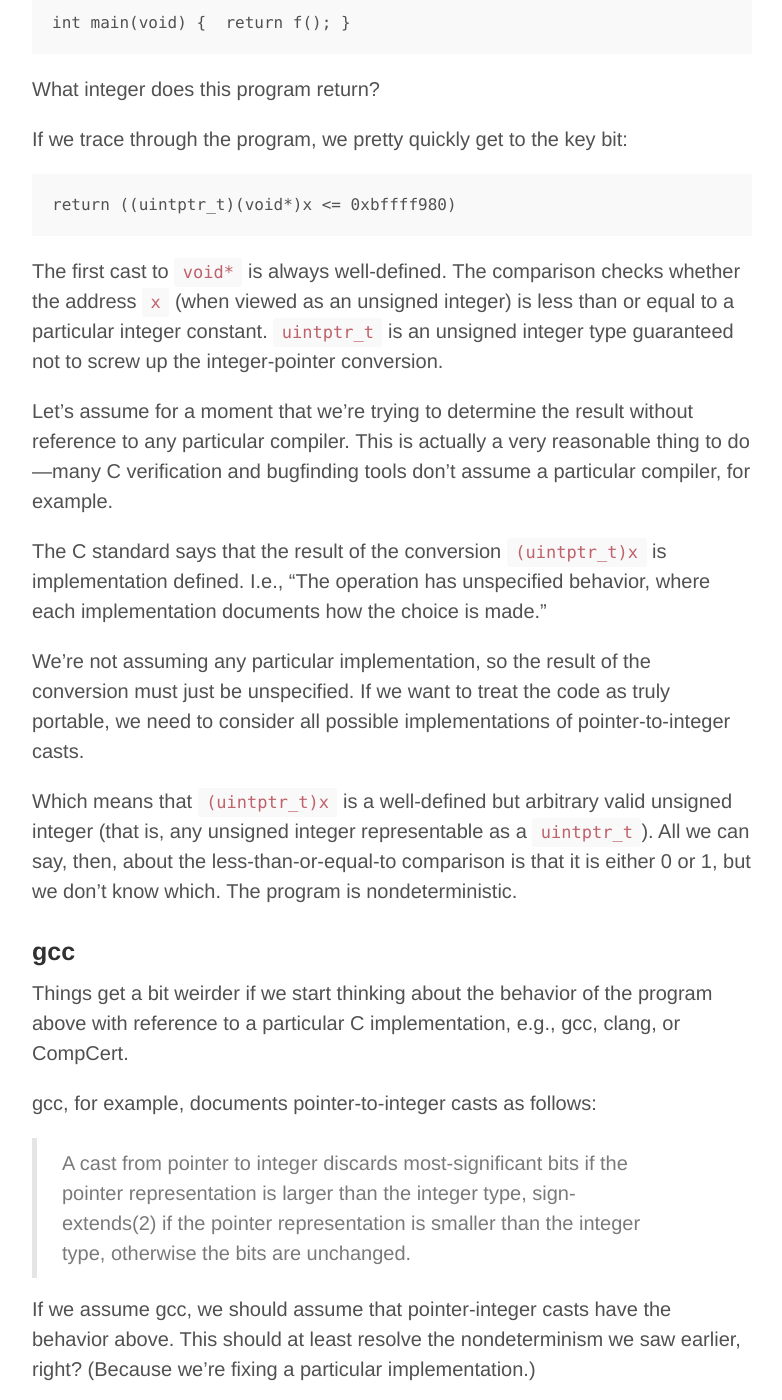
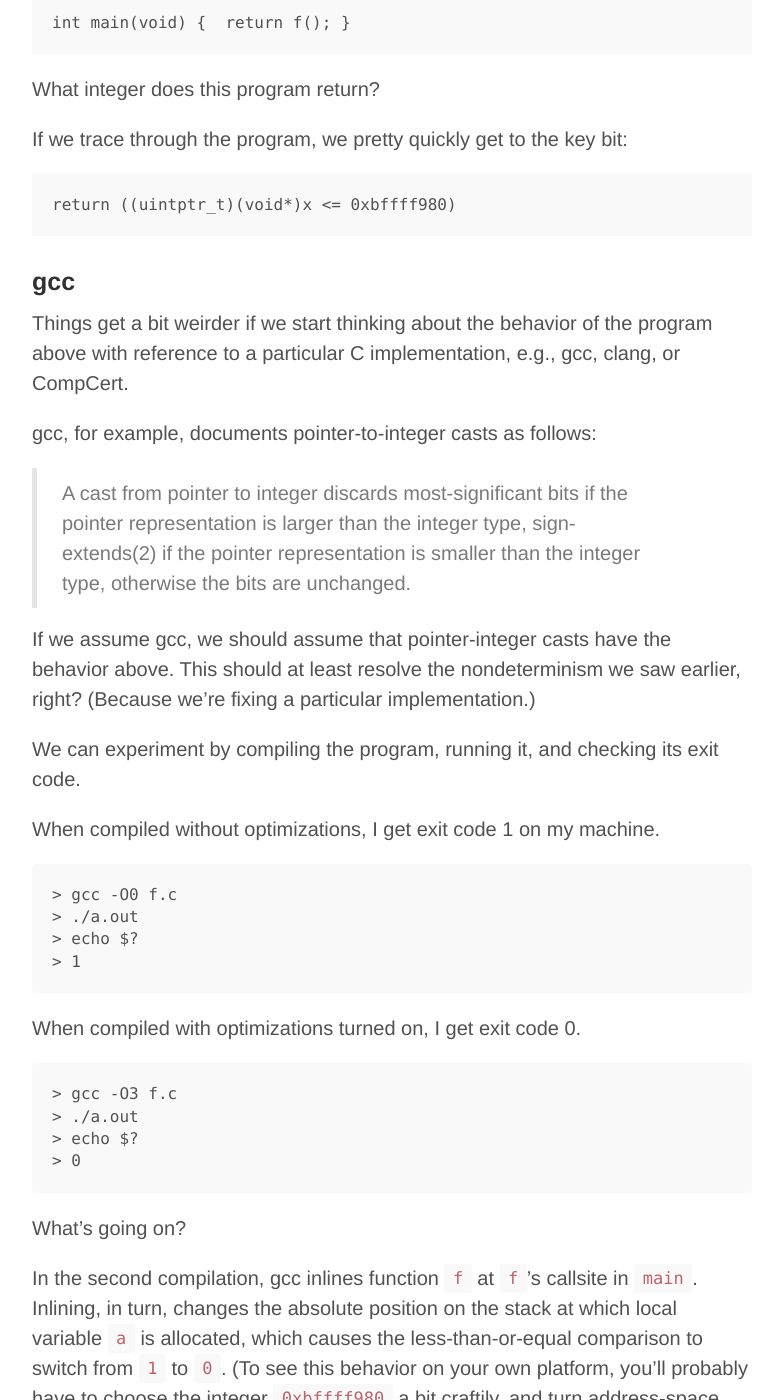
Before and after one commit to gstew5/gstew5.github.io, a Jekyll site: the page built from index.html, in a window 1280 px wide and 1400 px high, scrolled down 2031 px. Shown: the whole window, without its empty margins (248-1030 px from the left). Built offline with Jekyll 4.4.1, drawn with Linux system fonts in a browser that asks for light colours; Markdown is read by kramdown in place of the engine named in the settings; the list of posts is cut into pages by our own code.

Commit message:
Update 2014-07-21-implementation-defined-behavior-in-c.md

````diff
--- a/_posts/2014-07-21-implementation-defined-behavior-in-c.md
+++ b/_posts/2014-07-21-implementation-defined-behavior-in-c.md
@@ -63,16 +63,6 @@
 return ((uintptr_t)(void*)x <= 0xbffff980)
 ```
 
-The first cast to `void*` is always well-defined.
-The comparison checks whether the address `x` (when viewed as an unsigned integer) is less than or equal to a particular integer constant. `uintptr_t` is an unsigned integer type guaranteed not to screw up the integer-pointer conversion.
-
-Let's assume for a moment that we're trying to determine the result without reference to any particular compiler. This is actually a very reasonable thing to do---many C verification and bugfinding tools don't assume a particular compiler, for example.
-
-The C standard says that the result of the conversion `(uintptr_t)x` is implementation defined. I.e., "The operation has unspecified behavior, where each implementation documents how the choice is made."
-
-We're not assuming any particular implementation, so the result of the conversion must just be unspecified. If we want to treat the code as truly portable, we need to consider all possible implementations of pointer-to-integer casts.
-
-Which means that `(uintptr_t)x` is a well-defined but arbitrary valid unsigned integer (that is, any unsigned integer representable as a `uintptr_t`). All we can say, then, about the less-than-or-equal-to comparison is that it is either 0 or 1, but we don't know which. The program is nondeterministic.
 
 ### gcc
 
````
